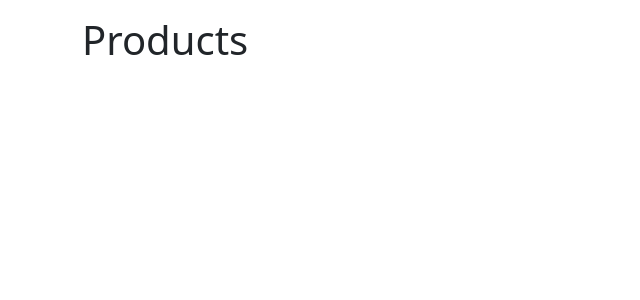
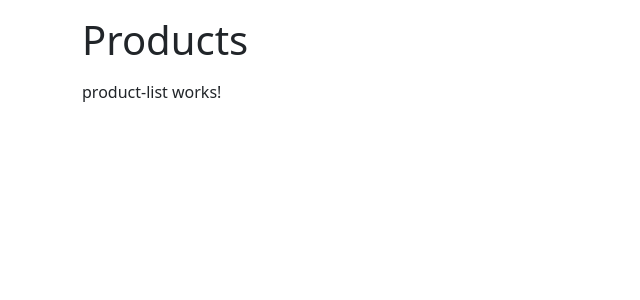
Before and after one commit to HoTienQuoc/Ecommerce, an Angular app in the folder frontend/angular-ecommerce/: page / in a window 1280 px wide. Shown: the top 300 px of the page, without its empty margins (0-640 px from the left). Built offline with nearby package versions, Linux system fonts and the light colour scheme.

Commit message:
Add ProductList component to app structure
- Integrated <app-product-list> into app.html for displaying products.
- Updated app.ts to import ProductList component, enhancing the application structure.

```diff
--- a/frontend/angular-ecommerce/src/app/app.html
+++ b/frontend/angular-ecommerce/src/app/app.html
@@ -2,4 +2,5 @@
   <h1 class="mt-3 mb-3">
     Products
   </h1>
+  <app-product-list></app-product-list>
 </div>
--- a/frontend/angular-ecommerce/src/app/app.ts
+++ b/frontend/angular-ecommerce/src/app/app.ts
@@ -1,8 +1,9 @@
 import { Component } from '@angular/core';
+import { ProductList } from "./components/product-list/product-list";
 
 @Component({
   selector: 'app-root',
-  imports: [],
+  imports: [ProductList],
   templateUrl: './app.html',
   styleUrl: './app.scss'
 })
```
